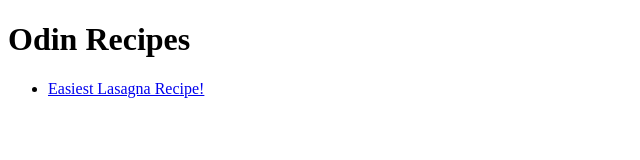
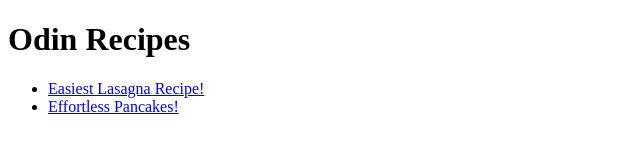
Before and after one commit to lorandme/odin-recipes, a plain HTML site: page index.html in a window 1280 px wide. Shown: the whole page, without its empty margins (0-640 px from the left). Drawn offline with Linux system fonts and the light colour scheme.

Commit message:
Add link to Pancakes Recipe

```diff
--- a/index.html
+++ b/index.html
@@ -9,6 +9,7 @@
     <h1>Odin Recipes</h1>
     <ul>
         <li><a href="recipes/lasagna.html">Easiest Lasagna Recipe!</a></li>
+        <li><a href="recipes/pancakes.html">Effortless Pancakes!</a></li>
 
     </ul>
 </body>
```
